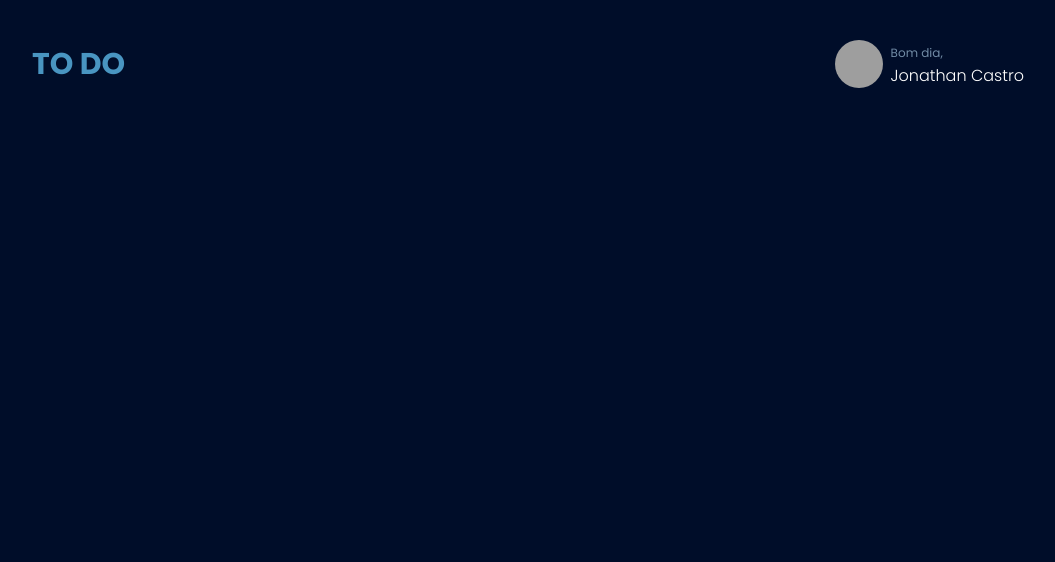
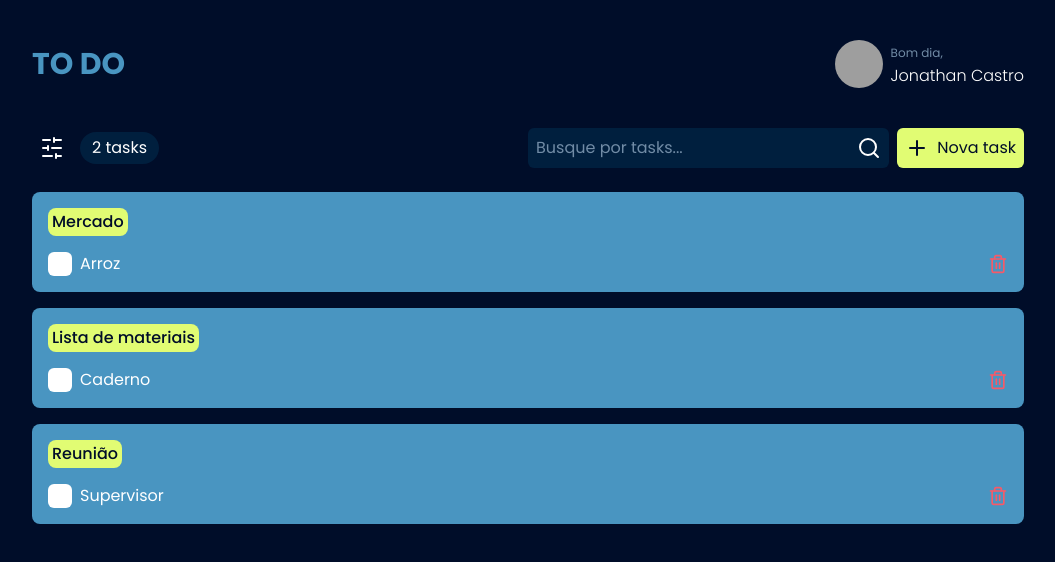
Before and after one commit to johnncaastro/to.do, a React (Vite) app: page / in a window 1280 px wide. Shown: the top 562 px of the page, without its empty margins (112-1167 px from the left). Built offline with nearby package versions, Linux system fonts and the light colour scheme; grey boxes are pictures that could not be loaded.

Commit message:
chore: create new task modal

```diff
--- a/package.json
+++ b/package.json
@@ -8,6 +8,8 @@
     "preview": "vite preview"
   },
   "dependencies": {
+    "@radix-ui/react-checkbox": "^1.1.1",
+    "@radix-ui/react-dialog": "^1.1.2",
     "lucide-react": "^0.445.0",
     "react": "^18.0.0",
     "react-dom": "^18.0.0",
--- a/src/App.tsx
+++ b/src/App.tsx
@@ -1,6 +1,57 @@
-import { Plus, Search, SlidersHorizontal } from "lucide-react";
+import { Check, Plus, Search, SlidersHorizontal, Trash2, X } from "lucide-react"
+import * as Checkbox from "@radix-ui/react-checkbox"
+import * as Dialog from "@radix-ui/react-dialog"
+import { FormEvent, useState } from "react"
+
+interface Task {
+  id: number
+  title: string
+  tasks: Array<{
+    name: string
+    finished: boolean
+  }>
+}
+
+interface taskItemInput {
+  id: number
+  name: string
+}
 
 export function App() {
+  const [isChecked, setIsChecked] = useState(false)
+  const [tasks, setTasks] = useState<Task[]>([])
+  const [taskItemsInput, setTaskItemsInput] = useState<taskItemInput[]>([
+    { id: Math.random(), name: "" }
+  ])
+
+  function handleNewTaskItemInput() {
+    setTaskItemsInput((state) => [ ...state, { id: Math.random(), name: "" } ])
+  }
+
+  function setTaskItemInputValue(position: number, field: string, value: string) {
+    const updatedTaskItems = taskItemsInput.map((taskItem, index) => {
+      if (index === position) {
+        return { ...taskItem, [field]: value }
+      }
+
+      return taskItem
+    })
+
+    setTaskItemsInput(updatedTaskItems)
+  }
+
+  function handleCreateNewTask(event: FormEvent<HTMLFormElement>) {
+    event.preventDefault()
+
+    const formData = new FormData(event?.currentTarget)
+    const title = formData.get('title')
+
+    console.log({
+      title,
+      taskItemsInput
+    })
+  }
+
   return (
     <>
       <header className="flex items-center justify-between mb-10">
@@ -17,6 +68,179 @@ export function App() {
           </div>
         </div>
       </header>
+      <main>
+        <div className="grid grid-cols-2 h-10 mb-6">
+          <div className="flex items-center gap-2">
+            <button
+              type="button"
+              className="w-max rounded-md p-2 hover:bg-blue-300 transition-colors duration-200"
+            >
+              <SlidersHorizontal className="w-6 h-6" />
+            </button>
+            <div className="bg-blue-500 rounded-full px-3 py-1">
+              2 tasks
+            </div>
+          </div>
+          <div className="flex items-center justify-end gap-2">
+            <div
+              className="flex flex-1 h-full max-w-md items-center justify-between bg-blue-500 px-2 py-1 rounded-md">
+              <input
+                type="text"
+                placeholder="Busque por tasks..."
+                className="bg-transparent outline-none"
+              />
+              <Search className="w-6 h-6" />
+            </div>
+            <Dialog.Root>
+              <Dialog.Trigger asChild>
+                <button
+                  type="button"
+                  className="flex items-center gap-2 bg-yellow-300 text-blue-700 p-2 h-full rounded-md hover:bg-blue-300 hover:text-white transition-colors duration-200"
+                >
+                  <Plus className="w-6 h-6" />
+                  Nova task
+                </button>
+              </Dialog.Trigger>
+              <Dialog.Portal>
+                <Dialog.Overlay className="fixed inset-0 bg-black/50" />
+                <Dialog.Content
+                  aria-describedby={undefined}
+                  className="fixed top-2/4 left-2/4 -translate-x-2/4 -translate-y-2/4 px-4 py-6 rounded-md w-full max-w-lg bg-blue-700 text-white"
+                >
+                  <div className="flex items-center justify-between mb-4">
+                    <Dialog.Title className="text-2xl">Nova task</Dialog.Title>
+                    <Dialog.Close>
+                      <X
+                        className="w-6 h-6 hover:text-gray-400 transition-colors duration-200"
+                      />
+                    </Dialog.Close>
+                  </div>
+                  <form onSubmit={handleCreateNewTask} className="flex flex-col">
+                    <label
+                      htmlFor="title"
+                      className="text-gray-400 text-sm mb-1"
+                    >
+                      Título
+                    </label>
+                    <input
+                      type="text"
+                      id="title"
+                      name="title"
+                      className="bg-blue-500 rounded-md px-2 py-1"
+                    />
+
+                    <button
+                      type="button"
+                      onClick={handleNewTaskItemInput}
+                      className="flex items-center gap-2 self-end bg-yellow-300 text-blue-700 p-2 my-6 w-max h-full rounded-md hover:bg-blue-300 hover:text-white transition-colors duration-200"
+                    >
+                      + Novo item
+                    </button>
+
+                    {taskItemsInput.map((taskItem, index) => (
+                      <input
+                        type="text"
+                        key={taskItem.id}
+                        value={taskItem.name}
+                        onChange={e => setTaskItemInputValue(index, 'name', e.target.value)}
+                        className="bg-blue-500 rounded-md px-2 py-1 mb-4"
+                      />
+                    ))}
+
+                    <button
+                      type="submit"
+                      className="flex items-center justify-center bg-yellow-300 text-blue-700 font-semibold p-2 mt-4 rounded-3xl hover:bg-blue-300 hover:text-white transition-colors duration-200"
+                    >
+                      Criar task
+                    </button>
+                  </form>
+                </Dialog.Content>
+              </Dialog.Portal>
+            </Dialog.Root>
+          </div>
+        </div>
+        <div className="space-y-4">
+          <div className="bg-blue-300 rounded-lg p-4">
+            <h2 className="bg-yellow-300 text-blue-700 font-medium rounded-lg w-max px-1 py-0.5 mb-4">
+              Mercado
+            </h2>
+
+            <div className="flex items-center gap-2">
+              <Checkbox.Root
+                id="item-1"
+                className="bg-white w-6 h-6 flex items-center justify-center rounded-md p-2 hover:bg-blue-700 transition-colors duration-200"
+              >
+                <Checkbox.Indicator>
+                  <Check className="w-5 h-5 text-blue-300" />
+                </Checkbox.Indicator>
+              </Checkbox.Root>
+              <label htmlFor="item-1">
+                Arroz
+              </label>
+              <button
+                type="button"
+                className="text-red-300 block ml-auto hover:text-red-500 transition-colors duration-200"
+              >
+                <Trash2 className="w-5 h-5" />
+              </button>
+            </div>
+          </div>
+
+          <div className="bg-blue-300 rounded-lg p-4">
+            <h2 className="bg-yellow-300 text-blue-700 font-medium rounded-lg w-max px-1 py-0.5 mb-4">Lista de materiais</h2>
+
+            <div className="flex items-center gap-2">
+              <Checkbox.Root
+                id="item-2"
+                className="bg-white w-6 h-6 flex items-center justify-center rounded-md p-2 hover:bg-blue-700 transition-colors duration-200"
+              >
+                <Checkbox.Indicator>
+                  <Check className="w-5 h-5 text-blue-300" />
+                </Checkbox.Indicator>
+              </Checkbox.Root>
+              <label htmlFor="item-2">
+                Caderno
+              </label>
+              <button
+                type="button"
+                className="text-red-300 block ml-auto hover:text-red-500 transition-colors duration-200"
+              >
+                <Trash2 className="w-5 h-5" />
+              </button>
+            </div>
+          </div>
+
+          <div className="bg-blue-300 rounded-lg p-4">
+            <h2
+              className="bg-yellow-300 text-blue-700 font-medium rounded-lg w-max px-1 py-0.5 mb-4"
+            >
+              Reunião
+            </h2>
+
+            <div className="group flex items-center gap-2">
+              <Checkbox.Root
+                id="item-3"
+                checked={isChecked}
+                onCheckedChange={() => setIsChecked((state) => !state)}
+                className="bg-white w-6 h-6 flex items-center justify-center rounded-md p-2 hover:bg-blue-700 transition-colors duration-200"
+              >
+                <Checkbox.Indicator>
+                  <Check className="w-5 h-5 text-blue-300" />
+                </Checkbox.Indicator>
+              </Checkbox.Root>
+              <label htmlFor="item-3" className={`${isChecked ? "line-through" : ""}`}>
+                Supervisor
+              </label>
+              <button
+                type="button"
+                className="text-red-300 block ml-auto hover:text-red-500 transition-colors duration-200"
+              >
+                <Trash2 className="w-5 h-5" />
+              </button>
+            </div>
+          </div>
+        </div>
+      </main>
     </>
   )
 }
--- a/tailwind.config.js
+++ b/tailwind.config.js
@@ -12,6 +12,11 @@ module.exports = {
           300: '#4995c1',
           500: '#001f3e',
           700: '#000d29',
+        },
+
+        red: {
+          300: '#f75a68',
+          500: '#aa2834',
         },
 
         yellow: {
```
Also changed, not shown: 1 other file (tests, documents, lock files or other folders).
